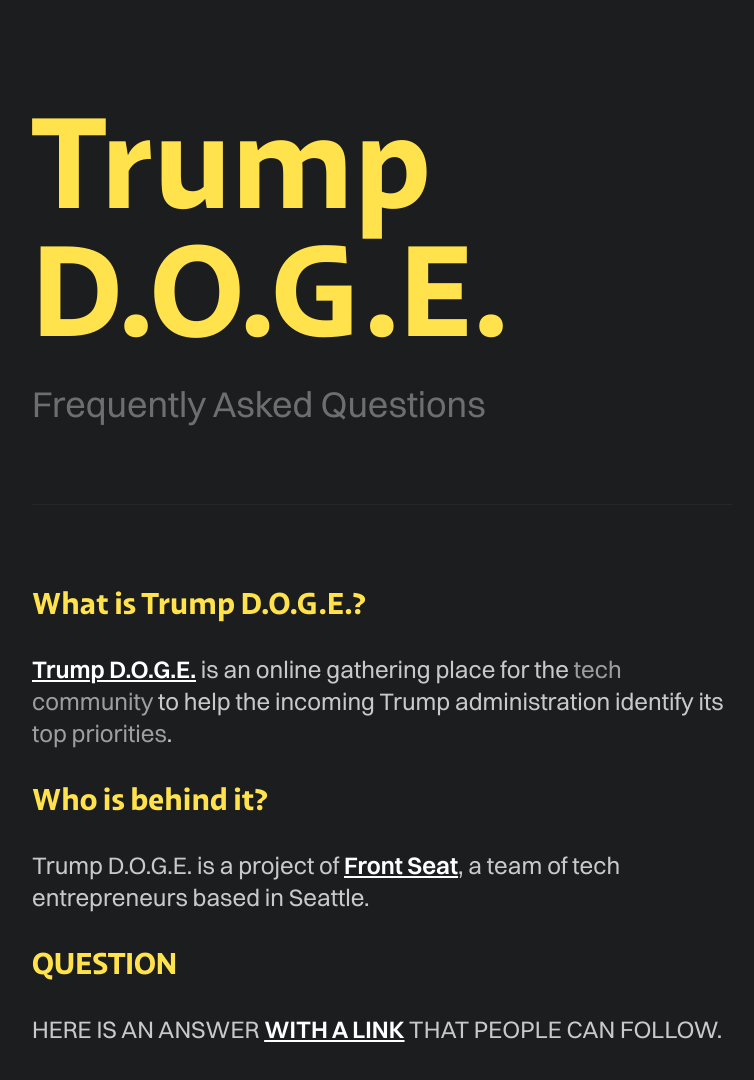
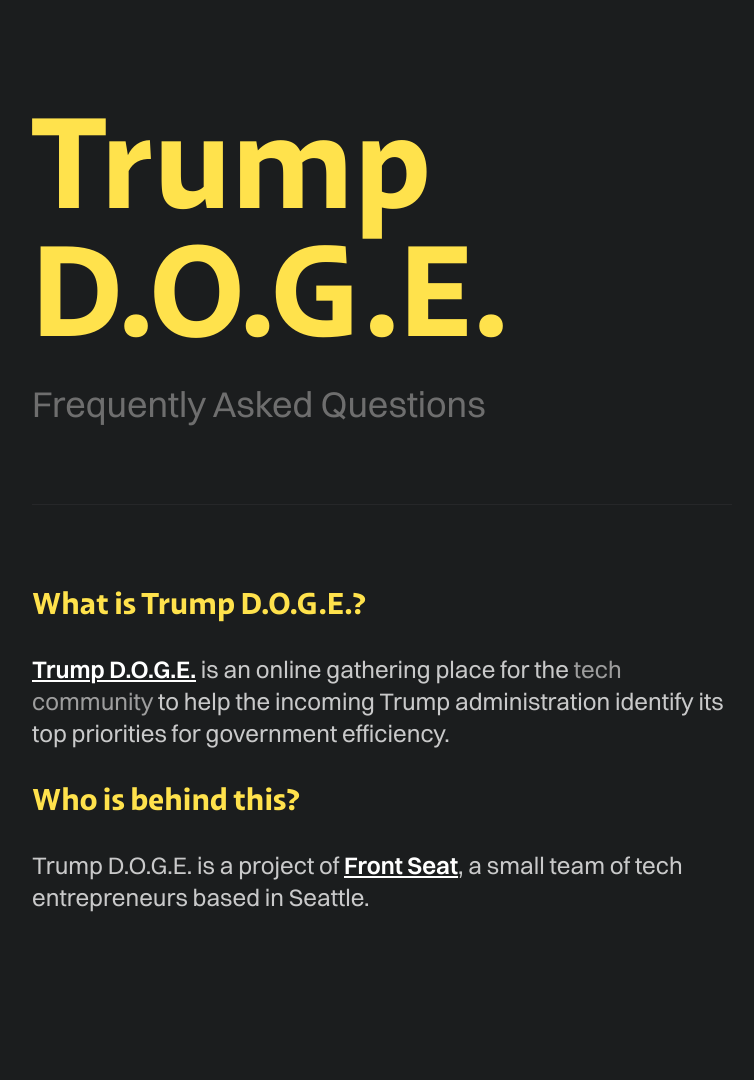
Before and after one commit to front-seat/frontseat.org, an Astro site: page /trumpdoge in a window 1280 px wide. Shown: the whole page, without its empty margins (258-1012 px from the left). Built offline with nearby package versions, Linux system fonts and the light colour scheme; Astro itself is replaced by a stand-in of ours.

Commit message:
Update index.astro

```diff
--- a/src/pages/trumpdoge/index.astro
+++ b/src/pages/trumpdoge/index.astro
@@ -28,12 +28,11 @@
           ></span
         > is an online gathering place for the <span class="text-light-medium"
           >tech community</span
-        > to help the incoming Trump administration identify its <span
-          class="text-light-medium">top priorities</span
-        >.
+        > to help the incoming Trump administration identify its top priorities
+          for government efficiency.
       </p>
       <p class="font-plein font-bold text-sun text-2xl md:text-3xl">
-        Who is behind it?
+        Who is behind this?
       </p>
       <p>
         Trump D.O.G.E. is a project of <span class="text-white font-semibold"
@@ -43,18 +42,7 @@
             class="underline hover:text-sun transition-colors duration-200"
             >Front Seat</a
           ></span
-        >, a team of tech entrepreneurs based in Seattle.
-      </p>
-      <p class="font-plein font-bold text-sun text-2xl md:text-3xl">QUESTION</p>
-      <p>
-        HERE IS AN ANSWER <span class="text-white font-semibold"
-          ><a
-            href="/"
-            target="_blank"
-            class="underline hover:text-sun transition-colors duration-200"
-            >WITH A LINK</a
-          ></span
-        > THAT PEOPLE CAN FOLLOW.
+        >, a small team of tech entrepreneurs based in Seattle.
       </p>
     </div>
   </div>
```
